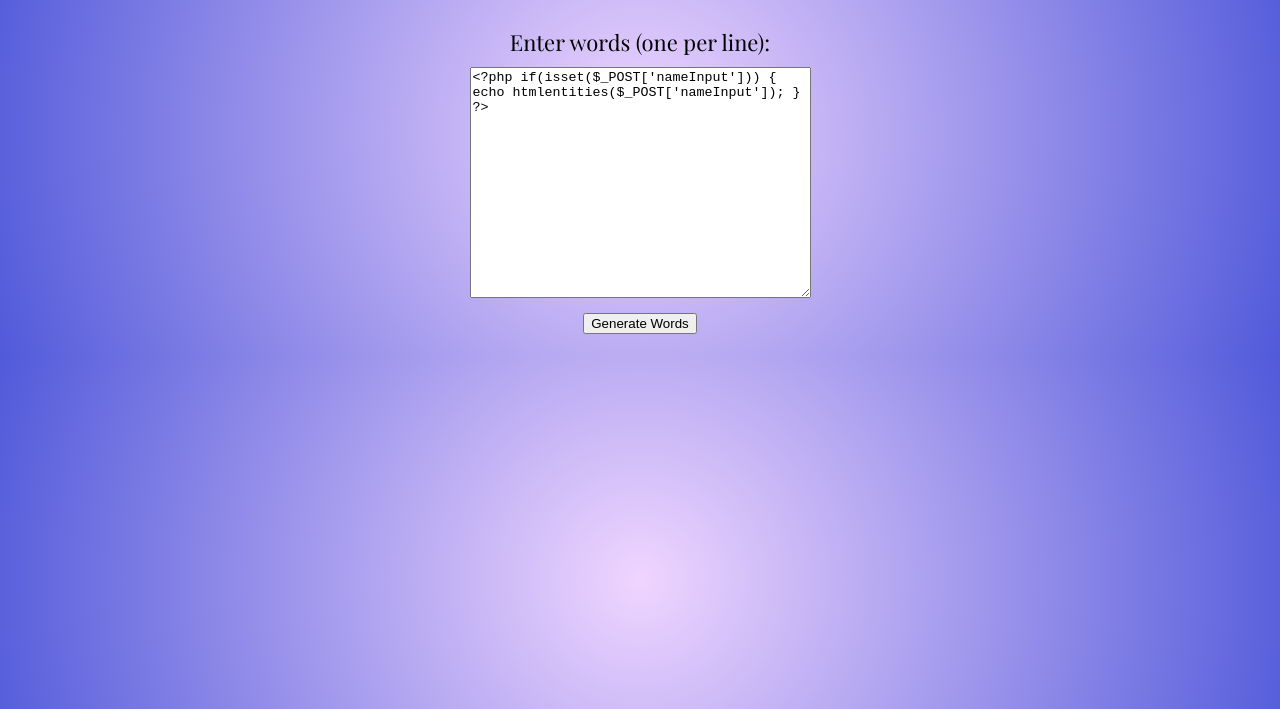
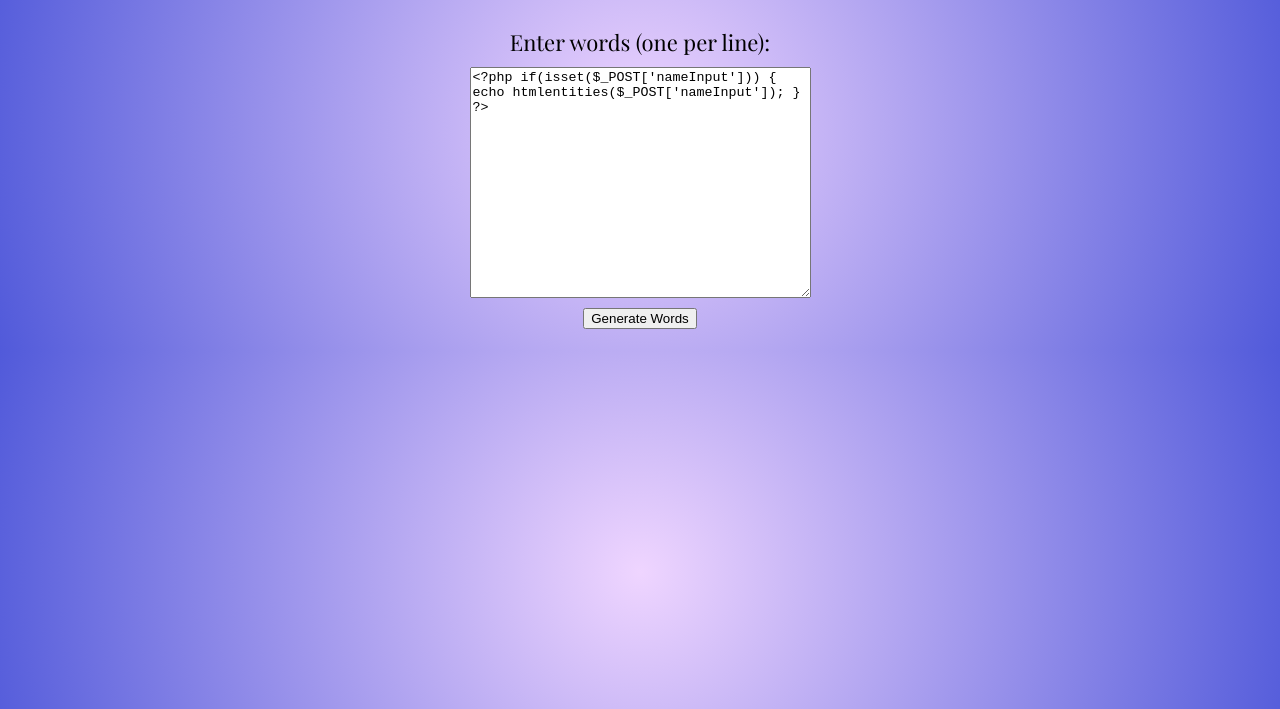
Before and after one commit to bee994/lang, a plain HTML site: page index.html in a window 1280 px wide. Shown: the part 91-800 px from the top of the page. Drawn offline with nearby package versions, Linux system fonts and the light colour scheme.

Commit message:
Update index.html

```diff
--- a/index.html
+++ b/index.html
@@ -19,15 +19,23 @@
             display: block;
             margin-bottom: 10px;
         }
+        textarea {
+            display: block;
+            margin: 0 auto;
+        }
+        button {
+            display: block;
+            margin: 10px auto;
+        }
     </style>
 </head>
 <body>
     <h1>Word Generator</h1>
-    <label for="nameInput">Enter words (one per line):</label>
-    <textarea id="nameInput" rows="15" cols="40"><?php if(isset($_POST['nameInput'])) { echo htmlentities($_POST['nameInput']); } ?></textarea>
-    <br>
-    <button type="button" onclick="generateWords()">Generate Words</button>
-    <br>
+    <form method="post">
+        <label for="nameInput">Enter words (one per line):</label>
+        <textarea id="nameInput" name="nameInput" rows="15" cols="40"><?php if(isset($_POST['nameInput'])) { echo htmlentities($_POST['nameInput']); } ?></textarea>
+        <button type="submit">Generate Words</button>
+    </form>
     <p id="output"></p>
 
     <script>
```
